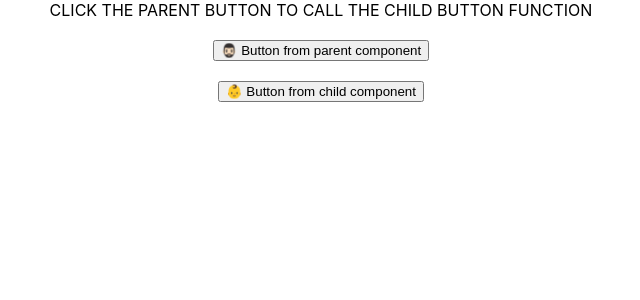
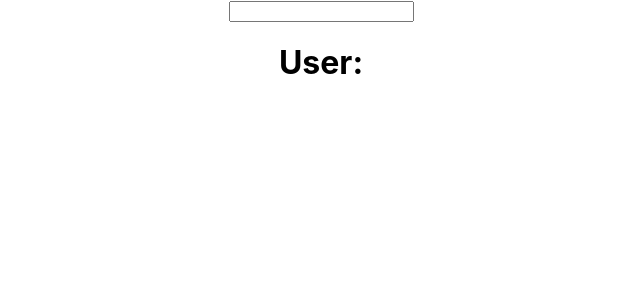
Before and after one commit to ItzhakLevy1/React-Hooks, a React (Create React App) app: page / in a window 1280 px wide. Shown: the top 300 px of the page, without its empty margins (319-959 px from the left). Built offline with nearby package versions, Linux system fonts and the light colour scheme.

Commit message:
useEffect instead of useContext hook to demonstrate passing props to display a user's text input to the screen

```diff
--- a/src/App.js
+++ b/src/App.js
@@ -1,11 +1,10 @@
 import "./App.css";
-import ImperativeHandle from "./UseState/ImperativeHandle";
-import LayoutEffectTutorial from "./UseState/LayoutEffectTutorial";
+import ContextTutorial from "./UseState/ContextTutorial";
 
 function App() {
   return (
     <div className="App">
-      <ImperativeHandle />
+      <ContextTutorial />
     </div>
   );
 }
--- /dev/null
+++ b/src/UseState/ContextTutorial.js
@@ -0,0 +1,17 @@
+import React, { useState } from "react";
+import Login from "./Login";
+import User from "./User";
+
+const ContextTutorial = () => {
+
+  const [username, setUsername] = useState(""); // setUsername will monitor the value of username
+
+  return (
+    <div>
+      <Login setUsername={setUsername} />    {/* A parent component passing props to child component */}
+      <User username={username} />           {/* A parent component passing props to child component */}
+    </div>
+  );
+}
+
+export default ContextTutorial;
--- /dev/null
+++ b/src/UseState/Login.js
@@ -0,0 +1,15 @@
+import React from "react";
+
+const Login = ({ setUsername }) => {
+  return (
+    <div>
+      <input
+        onChange={(event) => {
+          setUsername(event.target.value);
+        }}
+      />
+    </div>
+  );
+};
+
+export default Login;
--- /dev/null
+++ b/src/UseState/User.js
@@ -0,0 +1,11 @@
+import React from "react";
+
+const User = ({ username }) => {    // The ability to accept props from parent component
+  return (
+    <div>
+      <h1>User: {username}</h1>
+    </div>
+  );
+};
+
+export default User;
```
